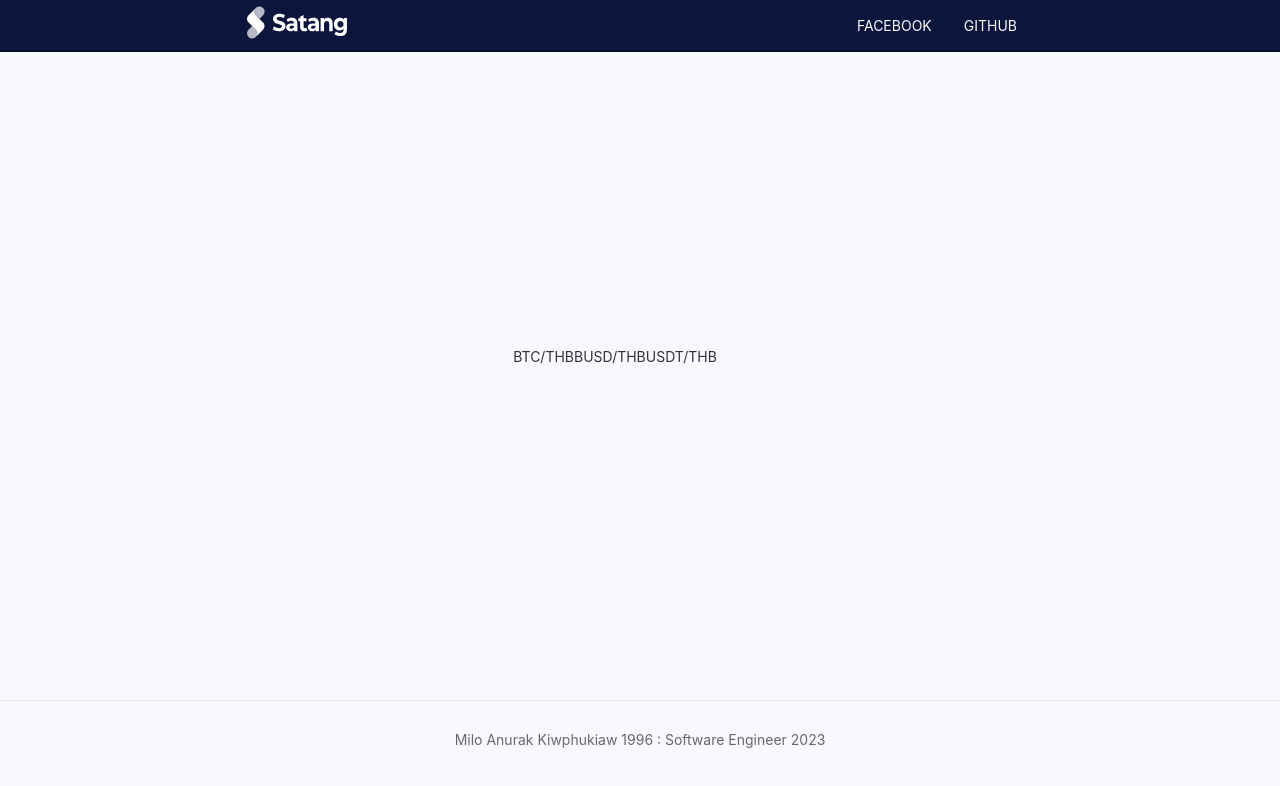
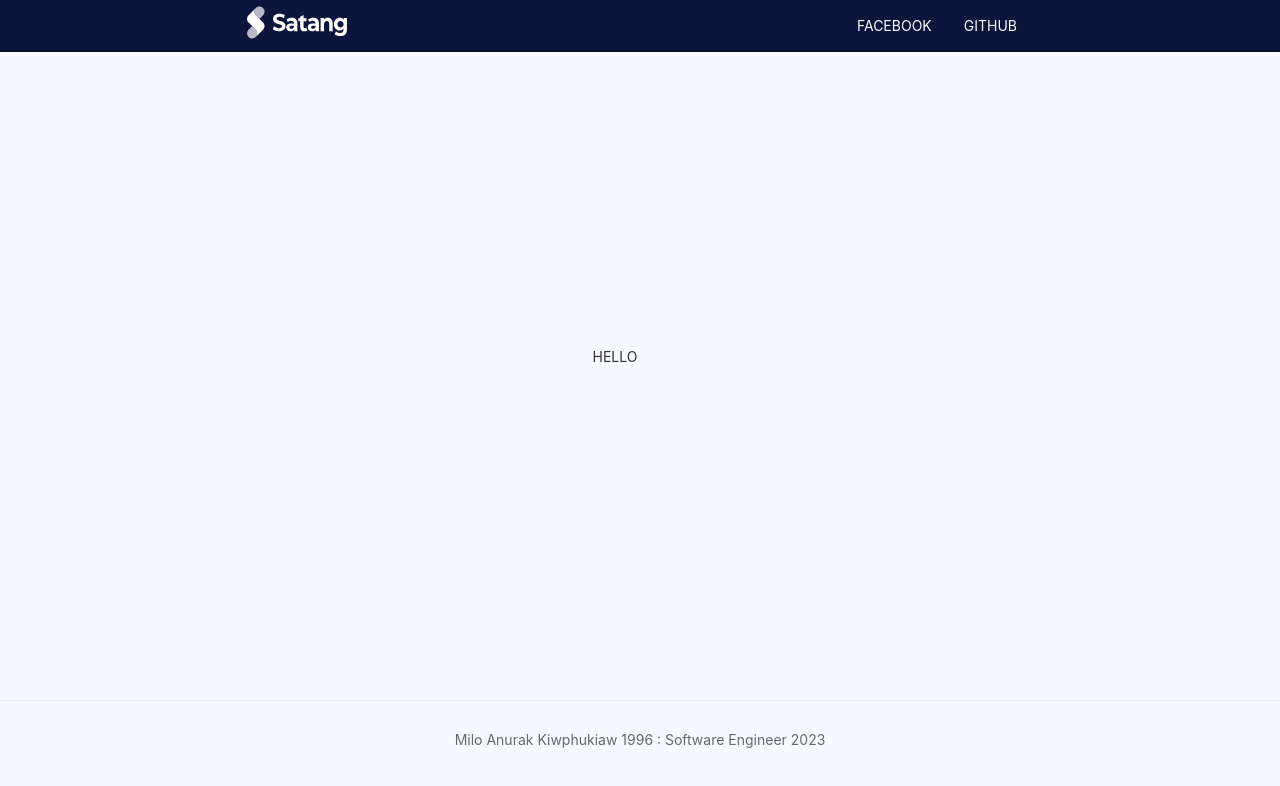
Before and after one commit to bmz3521/test-next-app, a Next.js app: page /market in a window 1280 px wide. Shown: the top 786 px of the page. Built offline with nearby package versions, Linux system fonts and the light colour scheme.

Commit message:
first commit

```diff
--- a/pages/market/index.tsx
+++ b/pages/market/index.tsx
@@ -1,6 +1,6 @@
 import React from 'react'
 // import CurrencyCard from '../component/CurrencyCard';
-import SelecterCard from '../component/SelecterCard';
+// import SelecterCard from '../component/SelecterCard';
 interface Props {
   query : string;
 }
@@ -15,11 +15,12 @@ const Trade = ({query}: Props) => {
     <section className="container-trade">
       <div className='market'>
         <div className='selecter-container'>
-          {
+          {/* {
             currency.map((item)=>(
               <>{item.name}</>
             ))
-          }
+          } */}
+          HELLO
         </div>
         {/* <CurrencyCard isShow={query}/> */}
       </div>
```
